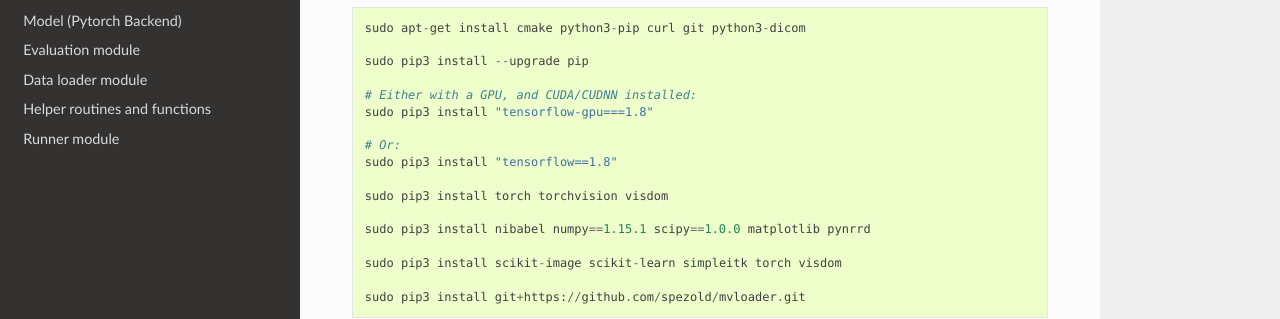
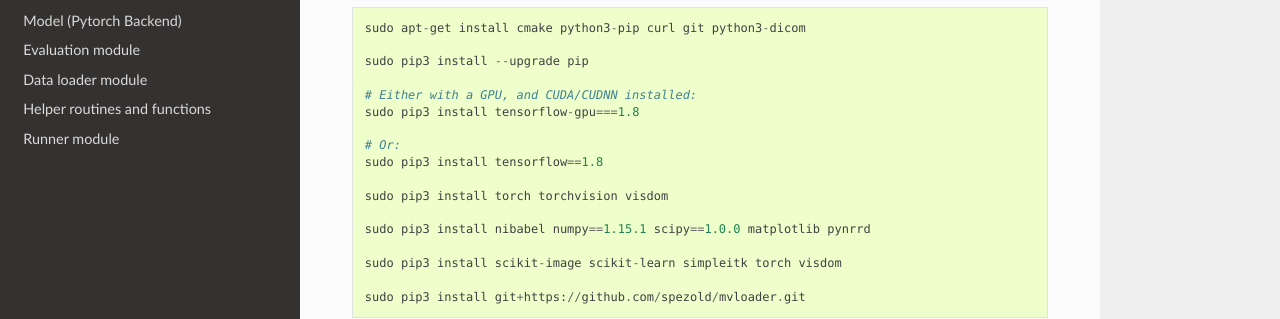
Before and after one commit to zubata88/mdgru, a Sphinx documentation site: the page built from docs/how_to_install.rst, in a window 1280 px wide and 943 px high. Shown: the part 321-640 px from the top of the window. Built offline with Sphinx 7.4.7 and the Read the Docs theme 2.0.0, drawn with Linux system fonts in a browser that asks for light colours.

```diff
--- a/docs/how_to_install.rst
+++ b/docs/how_to_install.rst
@@ -16,10 +16,10 @@ It's best to use a virtual environment with Python==3.5.2.
     sudo pip3 install --upgrade pip
 
     # Either with a GPU, and CUDA/CUDNN installed:
-    sudo pip3 install "tensorflow-gpu===1.8"
+    sudo pip3 install tensorflow-gpu===1.8
 
     # Or:
-    sudo pip3 install "tensorflow==1.8"
+    sudo pip3 install tensorflow==1.8
 
     sudo pip3 install torch torchvision visdom
 
```
